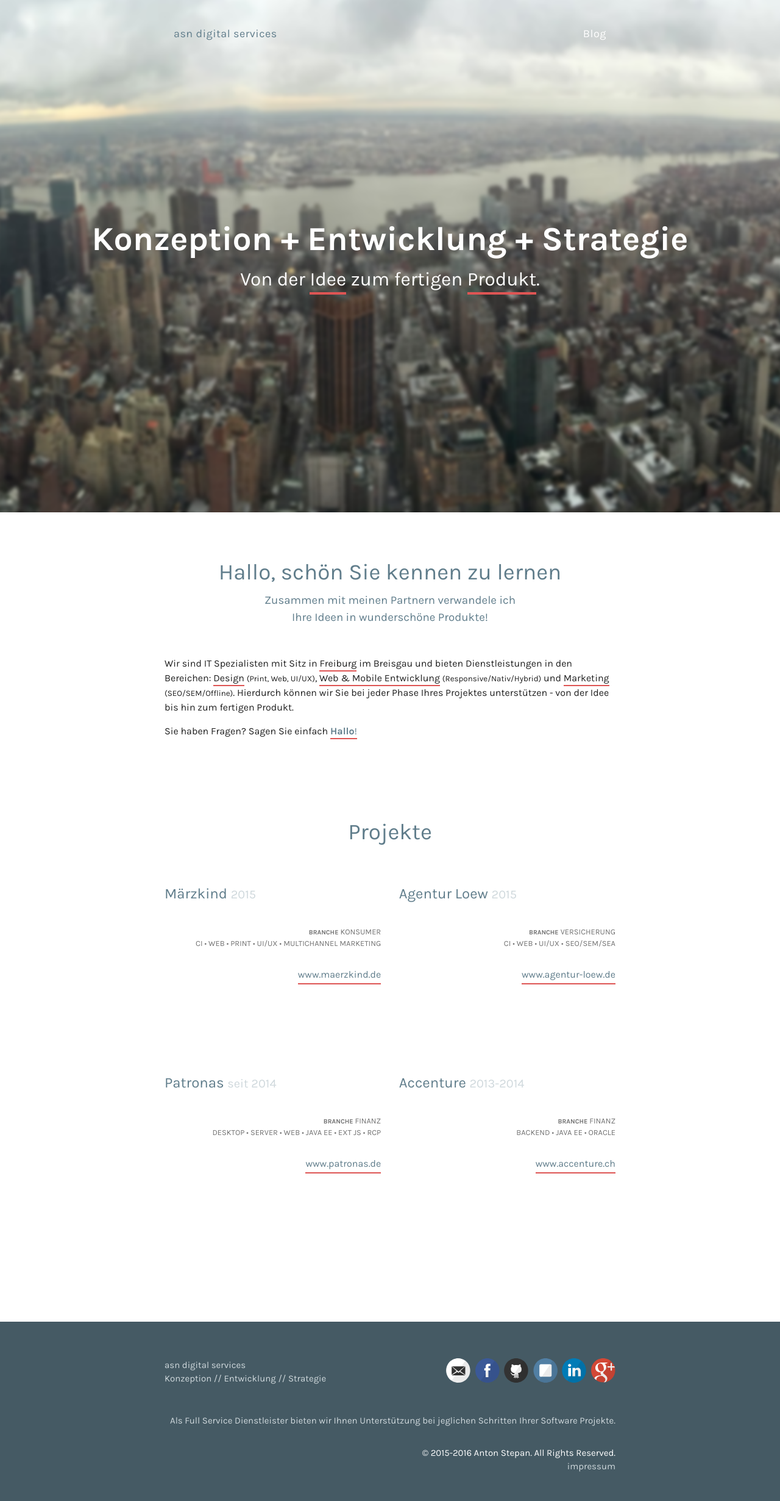
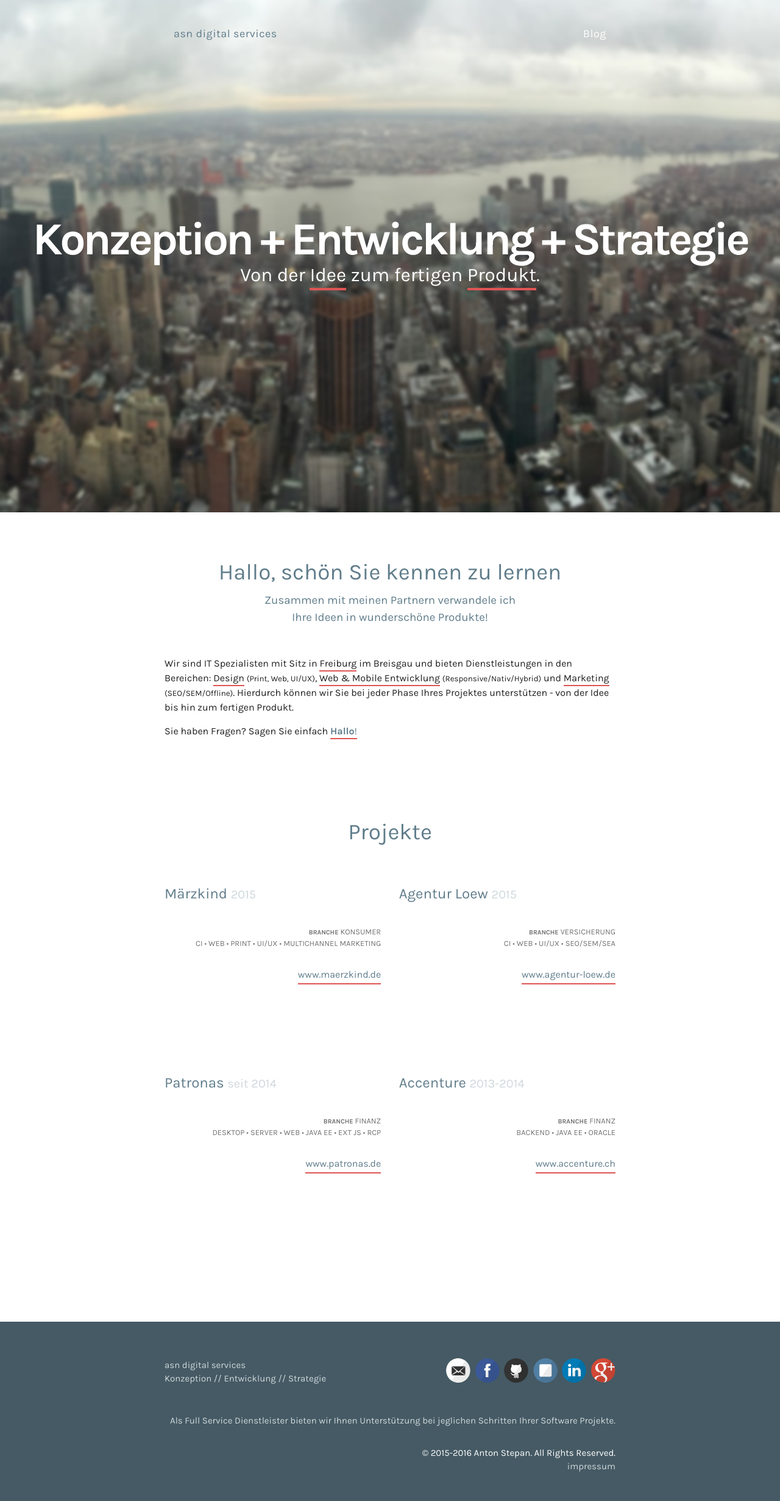
Before and after one commit to asndev/antonstepan-it, a Jekyll site: the page built from index.html, in a window 1280 px wide. Shown: the whole page at 61% size. Built offline with Jekyll 4.4.1, drawn with Linux system fonts in a browser that asks for light colours; nearby versions of some CDN libraries.

Commit message:
Update _layout.scss

```diff
--- a/_sass/_layout.scss
+++ b/_sass/_layout.scss
@@ -77,7 +77,9 @@
 
         text-align: center;
         h1 {
-            font-size: 55px;
+            font-size: 75px;
+            letter-spacing: -4.5px;
+            line-height: 70px;
             color: #fff;
             margin-bottom: 0px;
             font-weight: 700;
```
